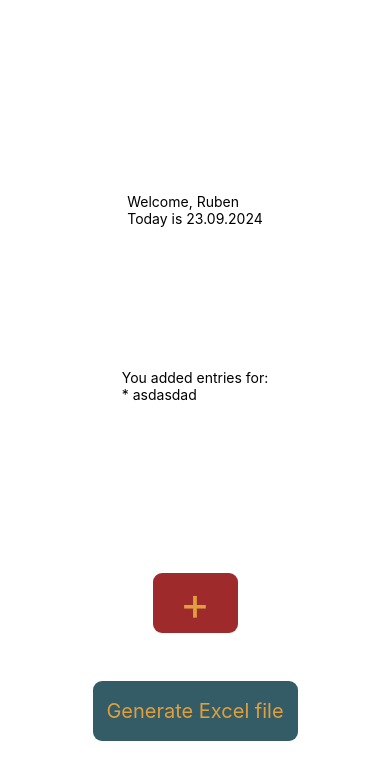
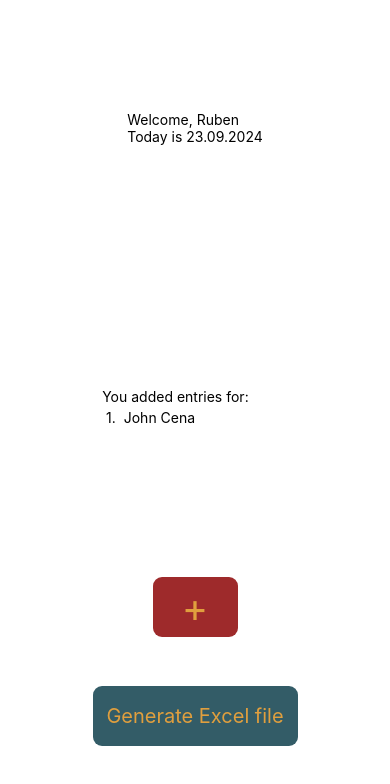
Before and after one commit to DanielIurasoc/ERS-trial, a React Native app: screen /Home in a window 390 px wide. Shown: the top 784 px of the page. Built offline with nearby package versions, Linux system fonts and the light colour scheme.

Commit message:
Added navigation, second screen, basic employees list on HomeScreen

```diff
--- a/App.js
+++ b/App.js
@@ -1,94 +1,12 @@
-import 'react-native-gesture-handler';
-import { useState } from 'react';
+import './gesture-handler';
 import { StyleSheet, Text, View } from 'react-native';
-import DefaultButton from './components/DefaultButton.js';
+
+import AppNavigator from './utils/navigation.js';
 
 export default function App() {
-  const [generated, setGenerated] = useState(false);
-  const onAddHandler = () => {
-    console.log('pressed');
-  };
-
-  const onGenerateHandler = () => {
-    setGenerated((prev) => !prev);
-  };
-
   return (
-    <View style={styles.container}>
-      <View style={styles.headerContainer}>
-        <View>
-          <Text>Welcome, Ruben</Text>
-          <Text>Today is 23.09.2024</Text>
-        </View>
-        <View>
-          <Text>You added entries for:</Text>
-          <Text>* asdasdad</Text>
-        </View>
-      </View>
-      <View style={styles.actionsContainer}>
-        <DefaultButton
-          width={85}
-          height={60}
-          color="#9E2A2B"
-          pressedColor="#8C2122"
-          fontSize={46}
-          fontColor="#E09F3E"
-          title="+"
-          action={onAddHandler}
-        />
-        <View style={styles.generateContainer}>
-          <DefaultButton
-            width={205}
-            height={60}
-            color="#335C67"
-            pressedColor="#214751"
-            fontSize={20}
-            fontColor="#E09F3E"
-            title="Generate Excel file"
-            action={onGenerateHandler}
-          />
-          {generated && (
-            <Text style={styles.generateText}>
-              File generated at location \Documents\ERS_Reports\ERS_092023.xlsx
-            </Text>
-          )}
-        </View>
-      </View>
+    <View style={{ flex: 1 }}>
+      <AppNavigator />
     </View>
   );
 }
-
-const styles = StyleSheet.create({
-  container: {
-    flex: 1,
-    padding: 10,
-    backgroundColor: '#fff',
-    alignItems: 'center',
-    justifyContent: 'center',
-  },
-
-  headerContainer: {
-    flex: 0.6,
-    justifyContent: 'space-evenly',
-    alignItems: 'center',
-  },
-
-  actionsContainer: {
-    flex: 0.3,
-    justifyContent: 'space-evenly',
-    alignItems: 'center',
-  },
-
-  generateContainer: {
-    flex: 0.5,
-    marginTop: 20,
-    justifyContent: 'flex-start',
-    alignItems: 'center',
-  },
-
-  generateText: {
-    fontSize: 14,
-    color: '#2C9E2A',
-    textAlign: 'center',
-  },
-});
--- /dev/null
+++ b/components/CustomListItem.js
@@ -0,0 +1,23 @@
+import React from 'react';
+import { View, Text, StyleSheet } from 'react-native';
+
+const CustomListItem = (props) => {
+  return (
+    <View style={styles.container}>
+      <Text> {props.counter}. </Text>
+      <Text> {props.content} </Text>
+    </View>
+  );
+};
+
+const styles = StyleSheet.create({
+  container: {
+    width: '100%',
+    height: 25,
+    flexDirection: 'row',
+    justifyContent: 'flex-start',
+    alignItems: 'center',
+  },
+});
+
+export default CustomListItem;
--- /dev/null
+++ b/gesture-handler.js
@@ -0,0 +1 @@
+// Don't import react-native-gesture-handler on web
--- /dev/null
+++ b/gesture-handler.native.js
@@ -0,0 +1,2 @@
+// Only import react-native-gesture-handler on native platforms
+import 'react-native-gesture-handler';
--- /dev/null
+++ b/screens/AddScreen.js
@@ -0,0 +1,36 @@
+import React from 'react';
+import { View, Text, StyleSheet } from 'react-native';
+
+import DefaultButton from '../components/CustomButton.js';
+
+const AddScreen = (props) => {
+  const onConfirmHandler = () => {
+    props.navigation.goBack();
+  };
+
+  return (
+    <View style={styles.container}>
+      <Text> Add Screen </Text>
+      <DefaultButton
+        width={120}
+        height={45}
+        color="#335C67"
+        pressedColor="#214751"
+        fontSize={18}
+        fontColor="#E09F3E"
+        title="Add Entry"
+        action={onConfirmHandler}
+      />
+    </View>
+  );
+};
+
+const styles = StyleSheet.create({
+  container: {
+    flex: 1,
+    justifyContent: 'center',
+    alignItems: 'center',
+  },
+});
+
+export default AddScreen;
--- /dev/null
+++ b/screens/HomeScreen.js
@@ -0,0 +1,127 @@
+import { useState } from 'react';
+import { StyleSheet, Text, View, FlatList, SafeAreaView } from 'react-native';
+
+import DefaultButton from '../components/CustomButton.js';
+import CustomListItem from '../components/CustomListItem.js';
+
+const employees = [
+  {
+    id: 'eid001',
+    name: 'John Cena',
+  },
+  {
+    id: 'eid002',
+    name: 'Matthew McConnaghay',
+  },
+  {
+    id: 'eid003',
+    name: 'Sir Alex Ferguson',
+  },
+];
+
+const HomeScreen = (props) => {
+  const [generated, setGenerated] = useState(false);
+  const onAddHandler = () => {
+    props.navigation.navigate('AddEntry');
+  };
+
+  const onGenerateHandler = () => {
+    setGenerated((prev) => !prev);
+  };
+
+  return (
+    <View style={styles.container}>
+      <View style={styles.headerContainer}>
+        <View style={{ flex: 0.5 }}>
+          <Text>Welcome, Ruben</Text>
+          <Text>Today is 23.09.2024</Text>
+        </View>
+        <View>
+          <SafeAreaView style={styles.employeesList}>
+            <Text>You added entries for:</Text>
+            <FlatList
+              data={employees}
+              renderItem={(itemData) => (
+                <CustomListItem
+                  counter={itemData.index + 1}
+                  content={itemData.item.name}
+                />
+              )}
+              keyExtractor={(item) => item.id}
+            />
+          </SafeAreaView>
+        </View>
+      </View>
+      <View style={styles.actionsContainer}>
+        <DefaultButton
+          width={85}
+          height={60}
+          color="#9E2A2B"
+          pressedColor="#8C2122"
+          fontSize={40}
+          fontColor="#E09F3E"
+          title="+"
+          action={onAddHandler}
+        />
+        <View style={styles.generateContainer}>
+          <DefaultButton
+            width={205}
+            height={60}
+            color="#335C67"
+            pressedColor="#214751"
+            fontSize={20}
+            fontColor="#E09F3E"
+            title="Generate Excel file"
+            action={onGenerateHandler}
+          />
+          {generated && (
+            <Text style={styles.generateText}>
+              File generated at location \Documents\ERS_Reports\ERS_092023.xlsx
+            </Text>
+          )}
+        </View>
+      </View>
+    </View>
+  );
+};
+
+export default HomeScreen;
+
+const styles = StyleSheet.create({
+  container: {
+    flex: 1,
+    paddingHorizontal: 10,
+    backgroundColor: '#fff',
+    alignItems: 'center',
+    justifyContent: 'center',
+  },
+
+  headerContainer: {
+    flex: 0.6,
+    justifyContent: 'space-evenly',
+    alignItems: 'center',
+  },
+
+  employeesList: {
+    flex: 0.5,
+  },
+
+  actionsContainer: {
+    flex: 0.3,
+    justifyContent: 'space-evenly',
+    alignItems: 'center',
+  },
+
+  generateContainer: {
+    flex: 0.5,
+    marginTop: 20,
+    justifyContent: 'flex-start',
+    alignItems: 'center',
+  },
+
+  generateText: {
+    fontSize: 14,
+    color: '#2C9E2A',
+    textAlign: 'center',
+  },
+});
--- /dev/null
+++ b/utils/navigation.js
@@ -0,0 +1,44 @@
+import React from 'react';
+import { createStackNavigator } from '@react-navigation/stack';
+import { NavigationContainer } from '@react-navigation/native';
+
+import HomeScreen from '../screens/HomeScreen.js';
+import AddScreen from '../screens/AddScreen.js';
+
+const myStack = createStackNavigator();
+
+function StackNavigator() {
+  return (
+    <myStack.Navigator
+      initialRouteName="Home"
+      screenOptions={{
+        headerShown: false,
+      }}
+      backBehaviour="history"
+    >
+      <myStack.Screen
+        name="Home"
+        component={HomeScreen}
+        options={{
+          title: 'Home',
+        }}
+      />
+      <myStack.Screen
+        name="AddEntry"
+        component={AddScreen}
+        options={{
+          headerShown: true,
+          title: 'Add Entry',
+        }}
+      />
+    </myStack.Navigator>
+  );
+}
+
+export default function AppNavigator() {
+  return (
+    <NavigationContainer>
+      <StackNavigator />
+    </NavigationContainer>
+  );
+}
```
Also changed, not shown: components/CustomButton.js (renamed from components/DefaultButton.js).
